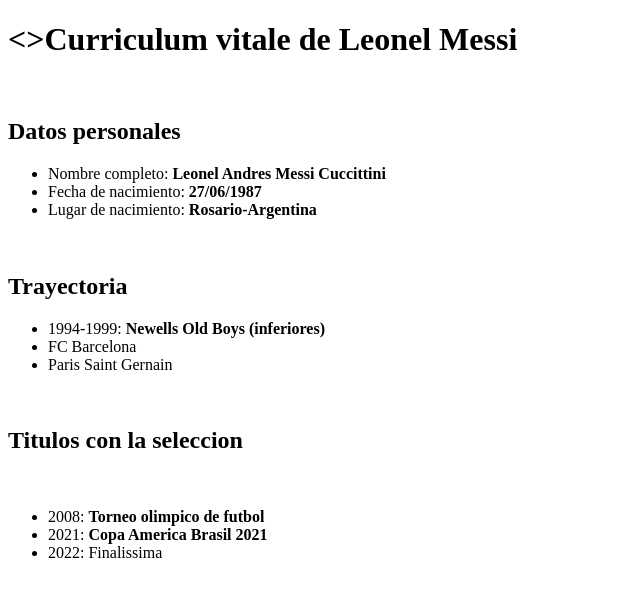
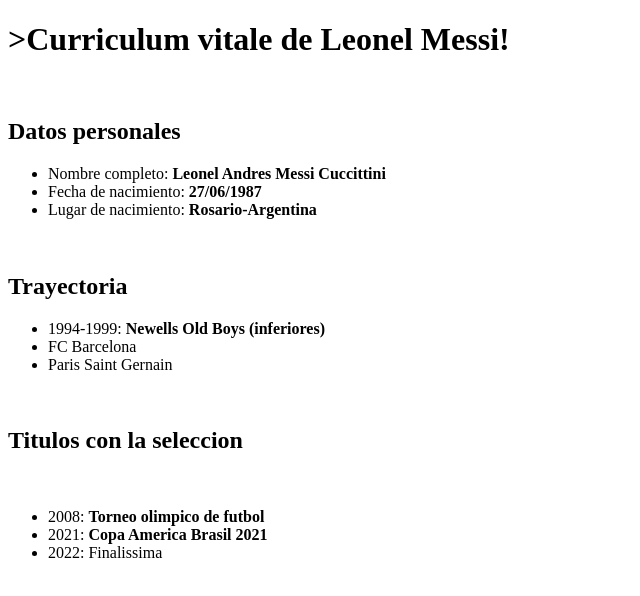
Before and after one commit to cesar1561/ejercicio-de-listas, a plain HTML site: page index.html in a window 1280 px wide. Shown: the whole page, without its empty margins (0-640 px from the left). Drawn offline with Linux system fonts and the light colour scheme.

Commit message:
ejercicios de listas

```diff
--- a/index.html
+++ b/index.html
@@ -7,7 +7,7 @@
     <title>trabajo practico</title>
 </head>
 <body>
-    <h1><>Curriculum vitale de Leonel Messi</h1>
+    <h1>>Curriculum vitale de Leonel Messi!</h1>
     <br>
     <h2><b>Datos personales</b></h2>
     <ul>
```
